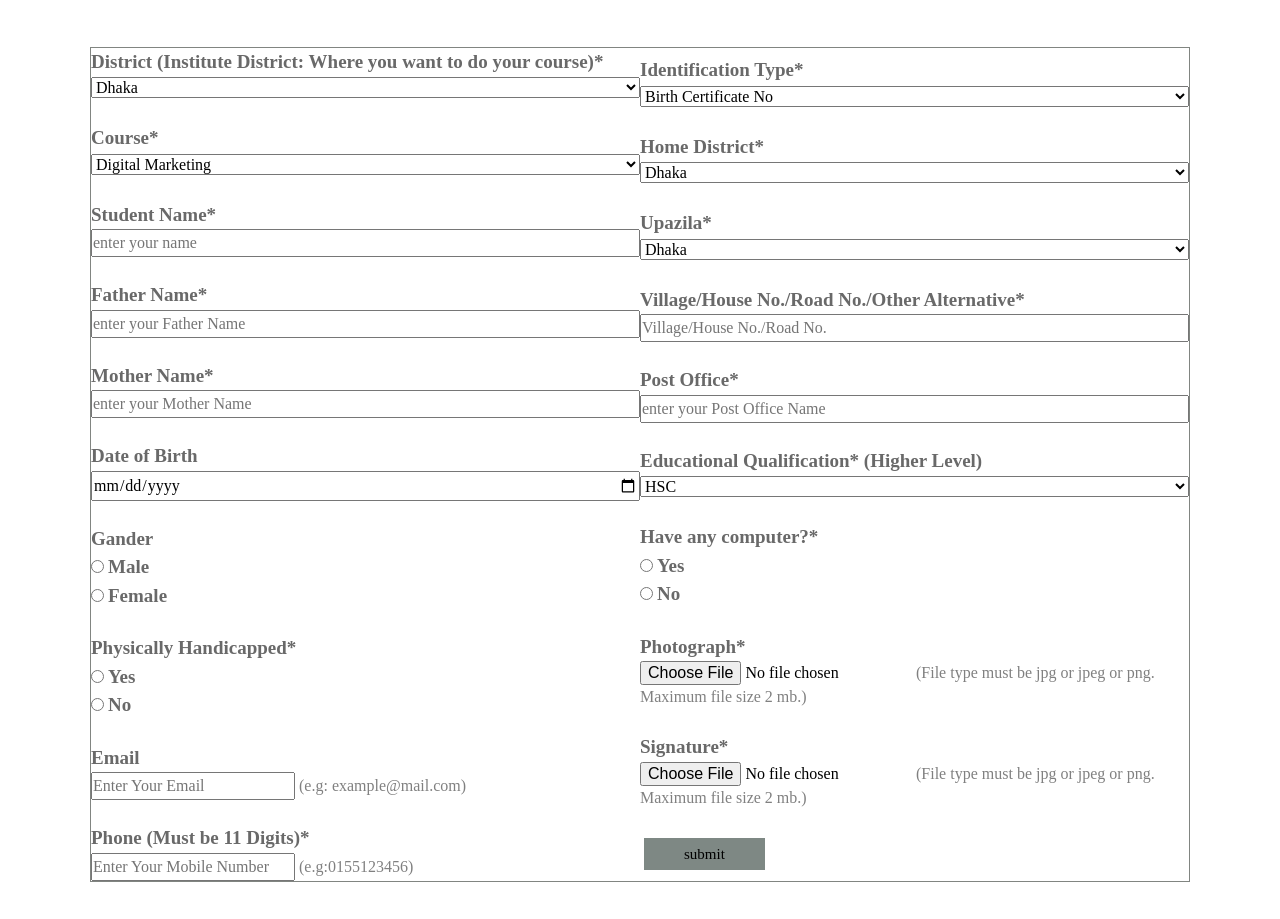
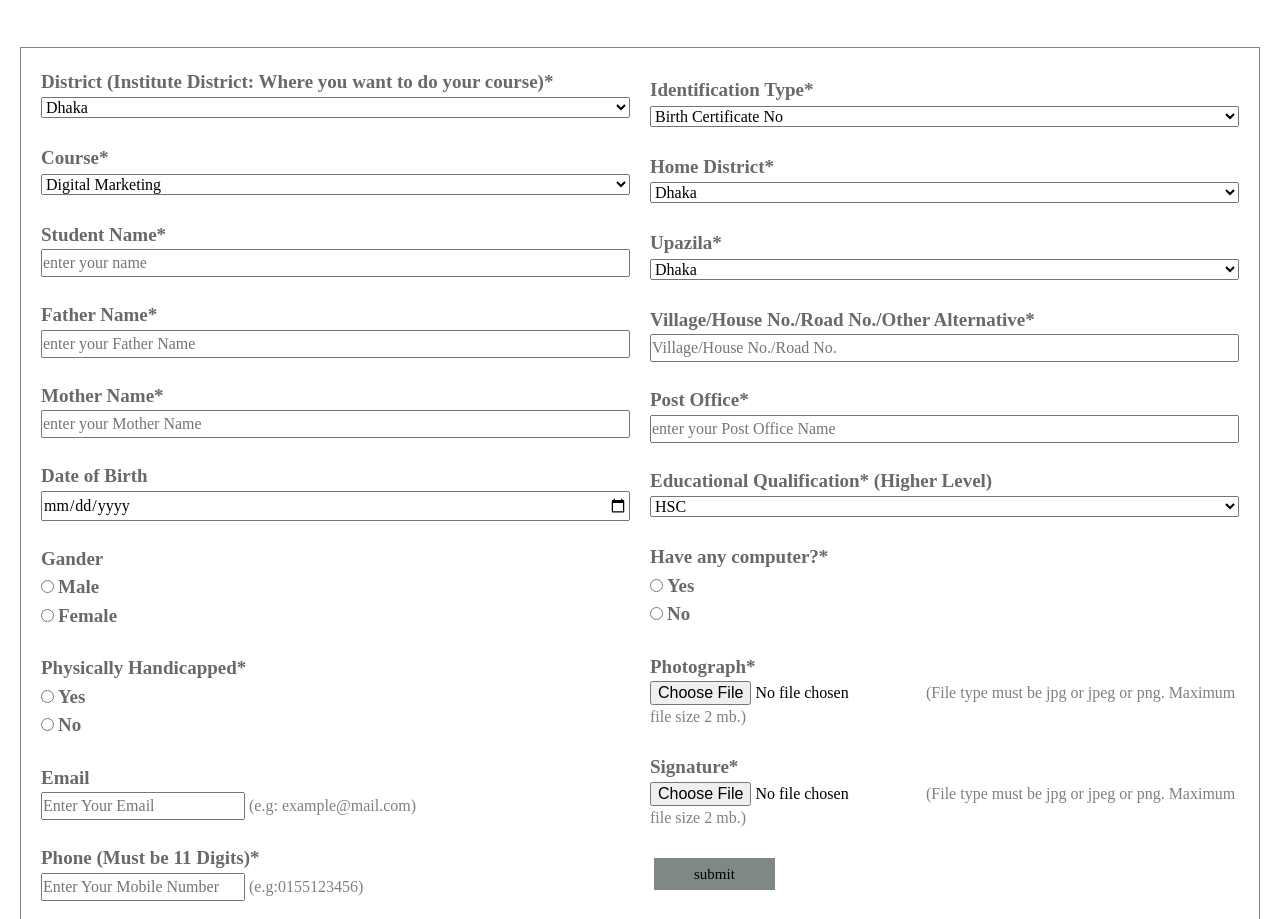
Before and after one commit to omar4321/Ict-division-wbsite, a plain HTML site: page index.html in a window 1280 px wide. Shown: the part 367-1286 px from the top of the page. Before the commit the page ends 1249 px from the top, so only its background shows below. Drawn offline with Linux system fonts and the light colour scheme.

Commit message:
all done

```diff
--- a/css/style.css
+++ b/css/style.css
@@ -33,8 +33,8 @@
     body {
       text-rendering: optimizeSpeed;
       line-height: 1.5;
-      margin-left: 90px;
-      margin-right: 90px;
+      margin-left: 20px;
+      margin-right: 20px;
     }
 
     /* A elements that don't have a class get default */
@@ -127,6 +127,7 @@
     display: flex;
     justify-content: space-around;
     align-items: center;
+    margin: 20px;
 
   }
   .select{
@@ -134,10 +135,13 @@
   }
   .left-side{
     width: 50%;
+    margin-right: 20px;
 
   }
  .right-side{
     width: 50%;
+
+
 
   }
 
```
